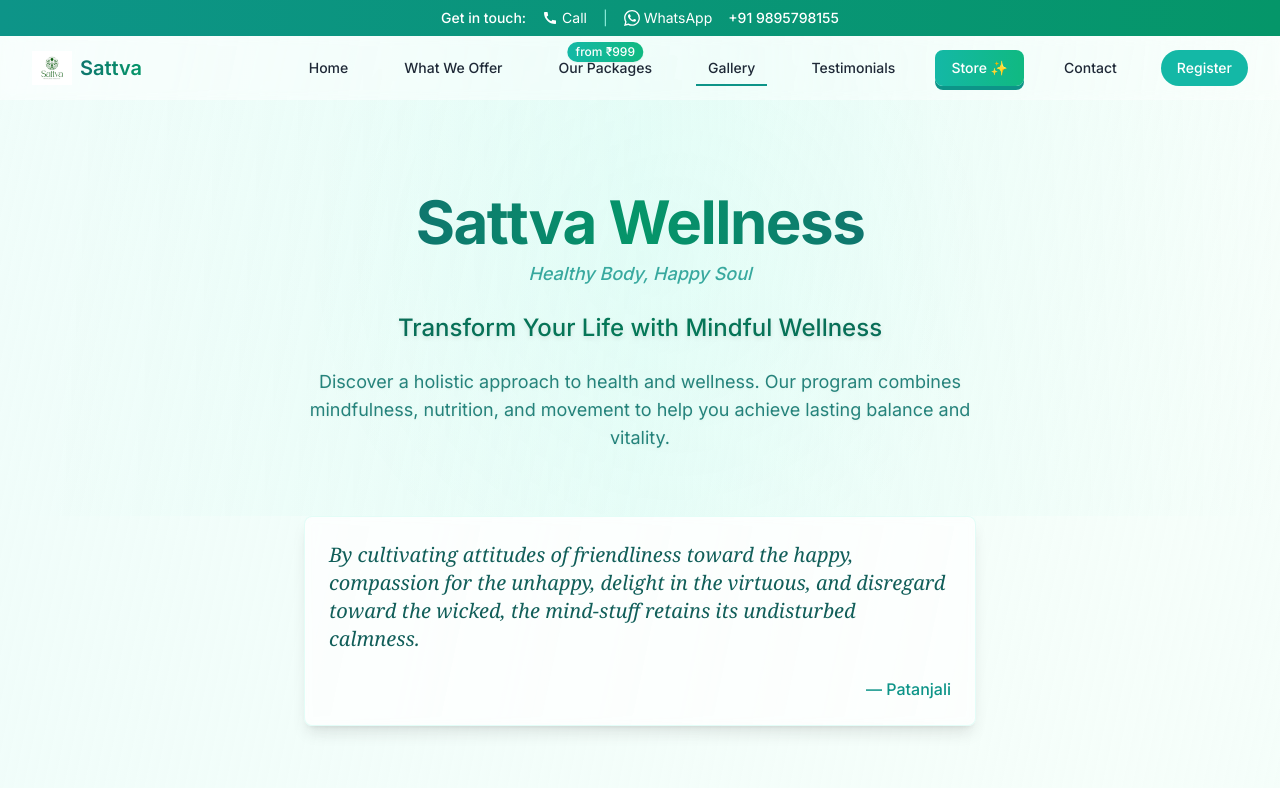
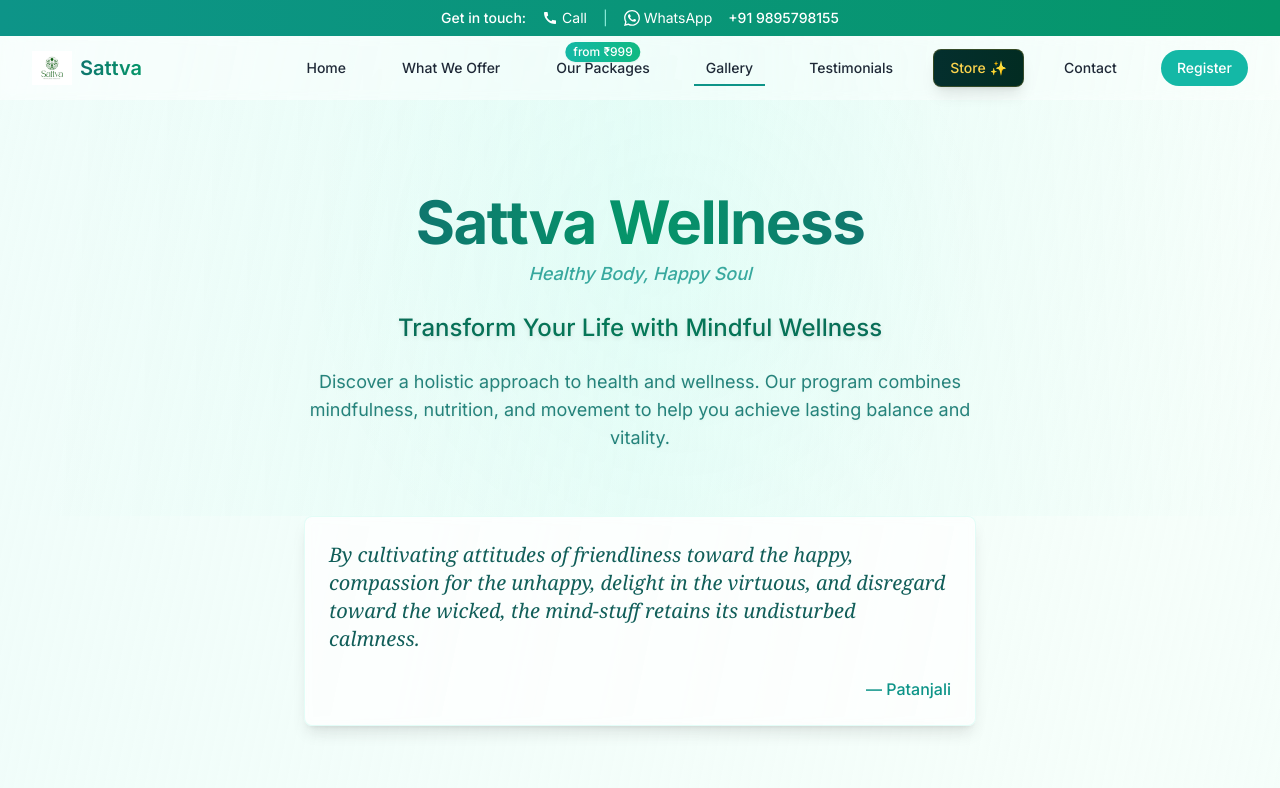
Before and after one commit to vipinvkartha/sattva-wellness, a Next.js app: page / in a window 1280 px wide. Shown: the top 788 px of the page. Built offline with nearby package versions, Linux system fonts and the light colour scheme.

Commit message:
menu update

```diff
--- a/app/components/NavMenu.tsx
+++ b/app/components/NavMenu.tsx
@@ -26,10 +26,18 @@ const menuItems = [
   { label: 'Gallery', href: '#gallery', isSection: true },
   { label: 'Testimonials', href: '#testimonials', isSection: true },
   {
-    label: 'Store ✨',
+    label: (
+      <span className="flex items-center gap-1">
+        Store
+        <span className="text-amber-400">✨</span>
+      </span>
+    ),
     href: '#store',
     isSection: true,
-    isStore: true
+    isStore: true,
+    className: `bg-gradient-to-r from-teal-950 to-emerald-950 text-amber-300 hover:text-amber-200
+      border border-amber-400/20 hover:border-amber-400/40 shadow-lg hover:shadow-amber-400/5
+      px-4 -mx-1 rounded-lg transition-all duration-300`
   },
   { label: 'Contact', href: '#contact', isSection: true },
 ];
@@ -170,12 +178,13 @@ function NavMenu() {
                   key={item.href}
                   onClick={() => handleNavigation(item)}
                   className={`relative px-3 py-2 text-sm font-medium transition-all duration-300
+                    ${item.className || ''}
                     ${item.isStore ? `
-                      bg-gradient-to-r from-teal-500 to-emerald-500
-                      text-white rounded-lg shadow-[0_4px_0_0_#0d9488]
-                      hover:shadow-[0_2px_0_0_#0d9488] hover:translate-y-0.5
-                      active:shadow-none active:translate-y-1
-                      px-4 -mx-1
+                      bg-gradient-to-r from-teal-950 to-emerald-950
+                      text-amber-300 hover:text-amber-200
+                      border border-amber-400/20 hover:border-amber-400/40
+                      shadow-lg hover:shadow-amber-400/5
+                      px-4 -mx-1 rounded-lg
                     ` : `
                       text-gray-800 hover:text-teal-600 dark:text-gray-100 dark:hover:text-teal-400
                       after:absolute after:bottom-0 after:left-0 after:h-0.5 after:w-full
```
